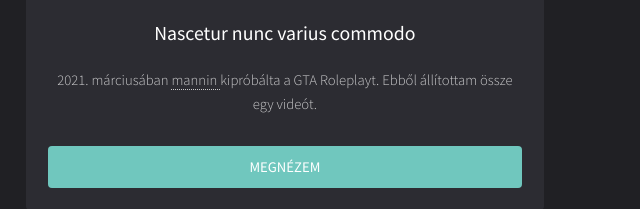
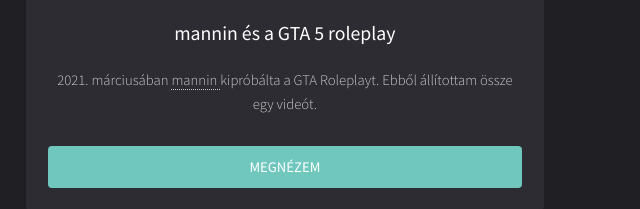
Before and after one commit to Kovix254/Kovix254.github.io, a plain HTML site: page index.html in a window 1280 px wide. Shown: the part 2010-2219 px from the top of the page, 629-1269 px from the left. Drawn offline with Linux system fonts and the light colour scheme.

Commit message:
Update index.html

```diff
--- a/index.html
+++ b/index.html
@@ -73,7 +73,7 @@
 							<div class="box">
 								<a href="https://youtu.be/x2qK3zm7O54" class="image fit"><img src="images/pic06.jpg" alt="" /></a>
 								<div class="inner">
-									<h3>Nascetur nunc varius commodo</h3>
+									<h3>mannin és a GTA 5 roleplay</h3>
 									<p>2021. márciusában <a href="https://www.twitch.tv/mannin1337">mannin </a>kipróbálta a GTA Roleplayt. Ebből állítottam össze egy videót.</p>
 									<a href="https://youtu.be/x2qK3zm7O54" class="button fit" data-poptrox="youtube,800x400">MEGNÉZEM</a>
 								</div>
```
